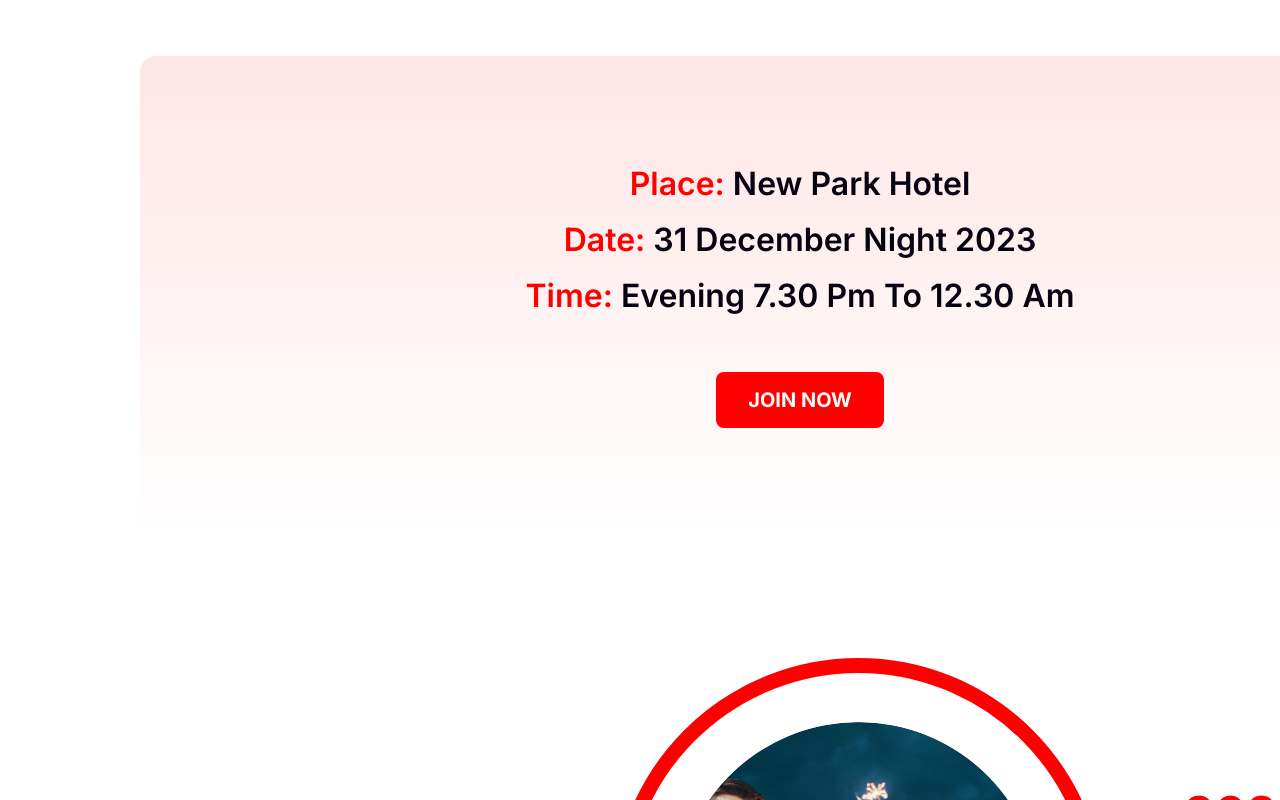
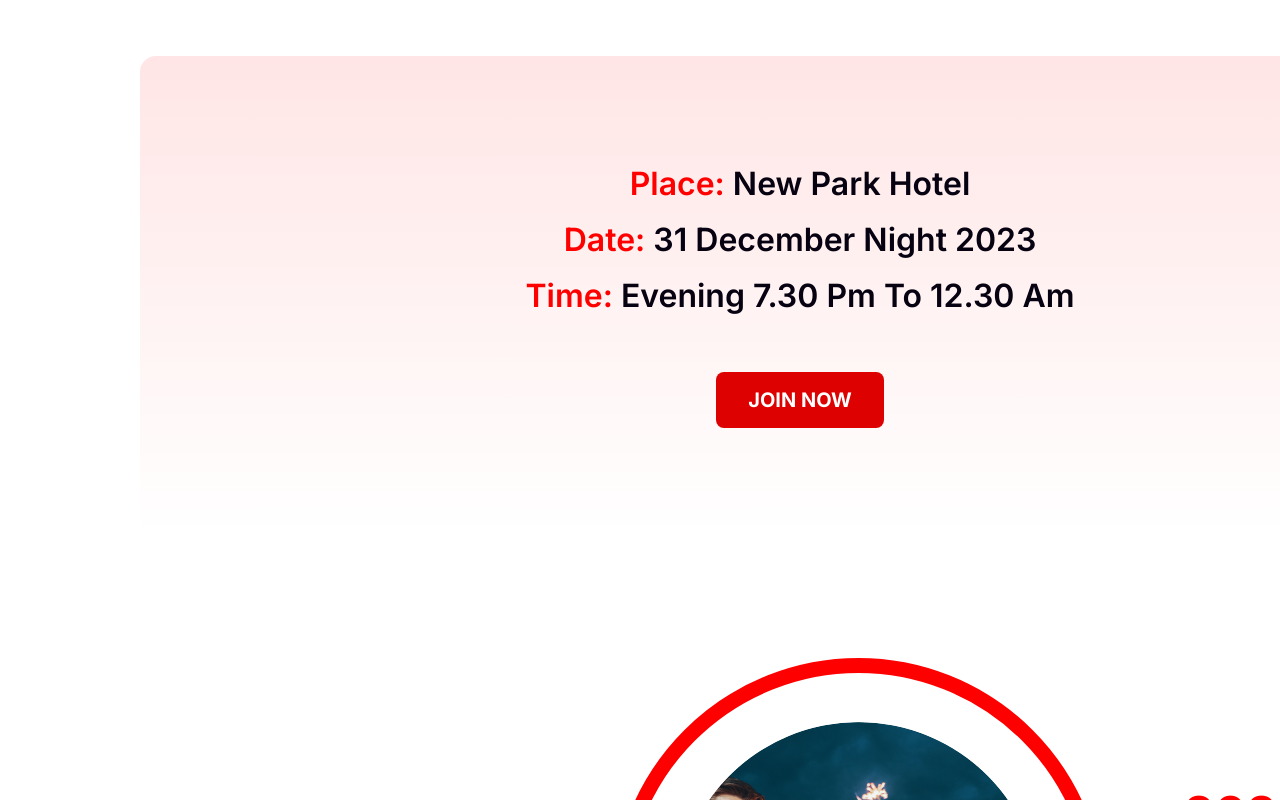
Before and after one commit to NurMohammadSarder/ProgrammingHero-Assignment, a plain HTML site: page index.html in a window 1280 px wide. In both pictures the pointer is over the button 800 px from the left and 2755 px from the top of the page. Shown: the part 2355-3155 px from the top of the page. Drawn offline with Linux system fonts and the light colour scheme.

Commit message:
Button update

```diff
--- a/css/style.css
+++ b/css/style.css
@@ -210,8 +210,11 @@
     text-transform: uppercase;
     border: none;
     margin-top: 48px;
+    cursor: pointer;
 }
-
+.party-time>button:hover {
+    background: rgb(221, 1, 1);
+}
 .red {
     color: #FF0000;
 }
```
